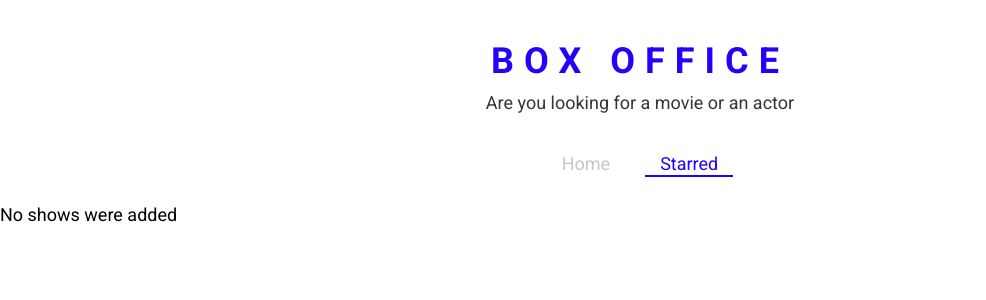
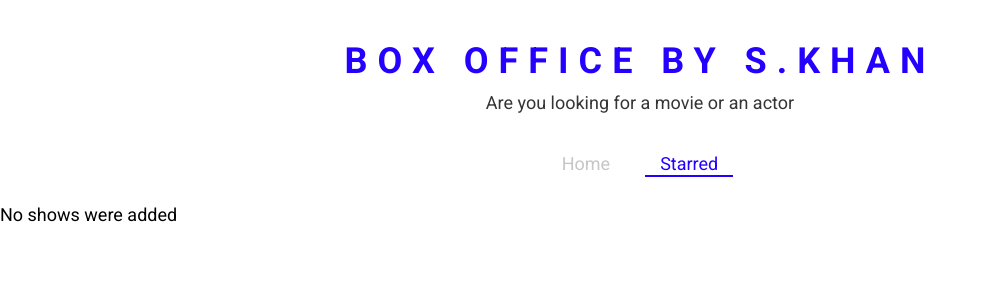
Before and after one commit to Sahzadalam/Box-office, a React (Create React App) app: page /starred in a window 1280 px wide. Shown: the top 300 px of the page, without its empty margins (0-986 px from the left). Built offline with nearby package versions, Linux system fonts and the light colour scheme.

Commit message:
added animation to card using react-fade-in

```diff
--- a/package.json
+++ b/package.json
@@ -8,6 +8,7 @@
     "@testing-library/user-event": "^12.6.0",
     "react": "^17.0.1",
     "react-dom": "^17.0.1",
+    "react-fade-in": "^1.1.1",
     "react-router": "^5.2.0",
     "react-router-dom": "^5.2.0",
     "react-scripts": "4.0.1",
--- a/src/components/MainPageLayout.js
+++ b/src/components/MainPageLayout.js
@@ -5,7 +5,7 @@ import Title from './Title'
 const MainPaageLayout = ({ children }) =>
     (
     <div>
-        <Title title="Box Office" subtitle="Are you looking for a movie or an actor"/>
+        <Title title="Box Office By S.Khan" subtitle="Are you looking for a movie or an actor"/>
       <Navs/>
       {children}
     </div>
--- a/src/components/styled.js
+++ b/src/components/styled.js
@@ -1,7 +1,7 @@
 import styled from 'styled-components'
+import FadeIn from 'react-fade-in';
 
-
-export const FlexGrid = styled.div`
+export const FlexGrid = styled(FadeIn)`
 display:flex;
 justify-content: center;
 flex-wrap: wrap;
```
Also changed, not shown: 2 other files (tests, documents, lock files or other folders).
